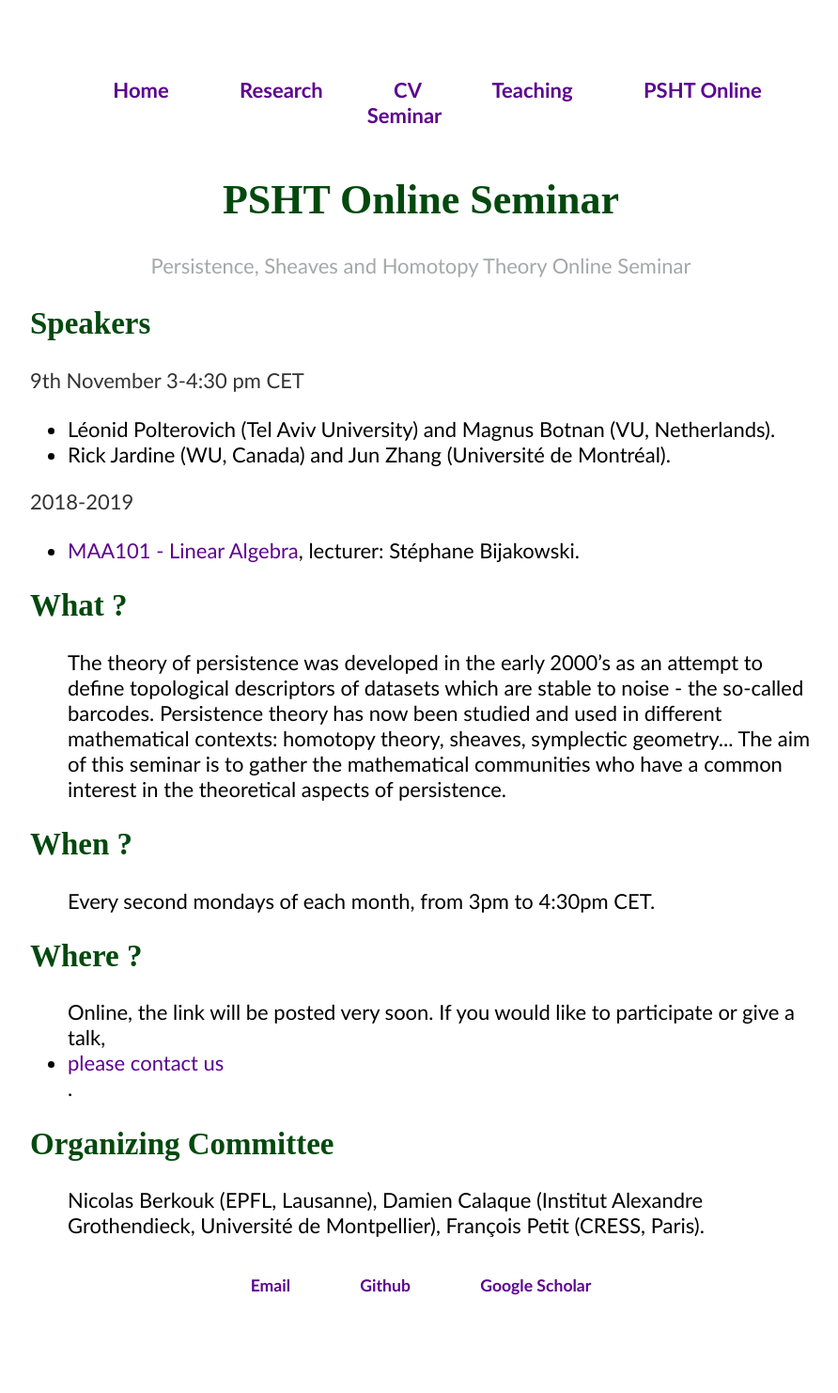
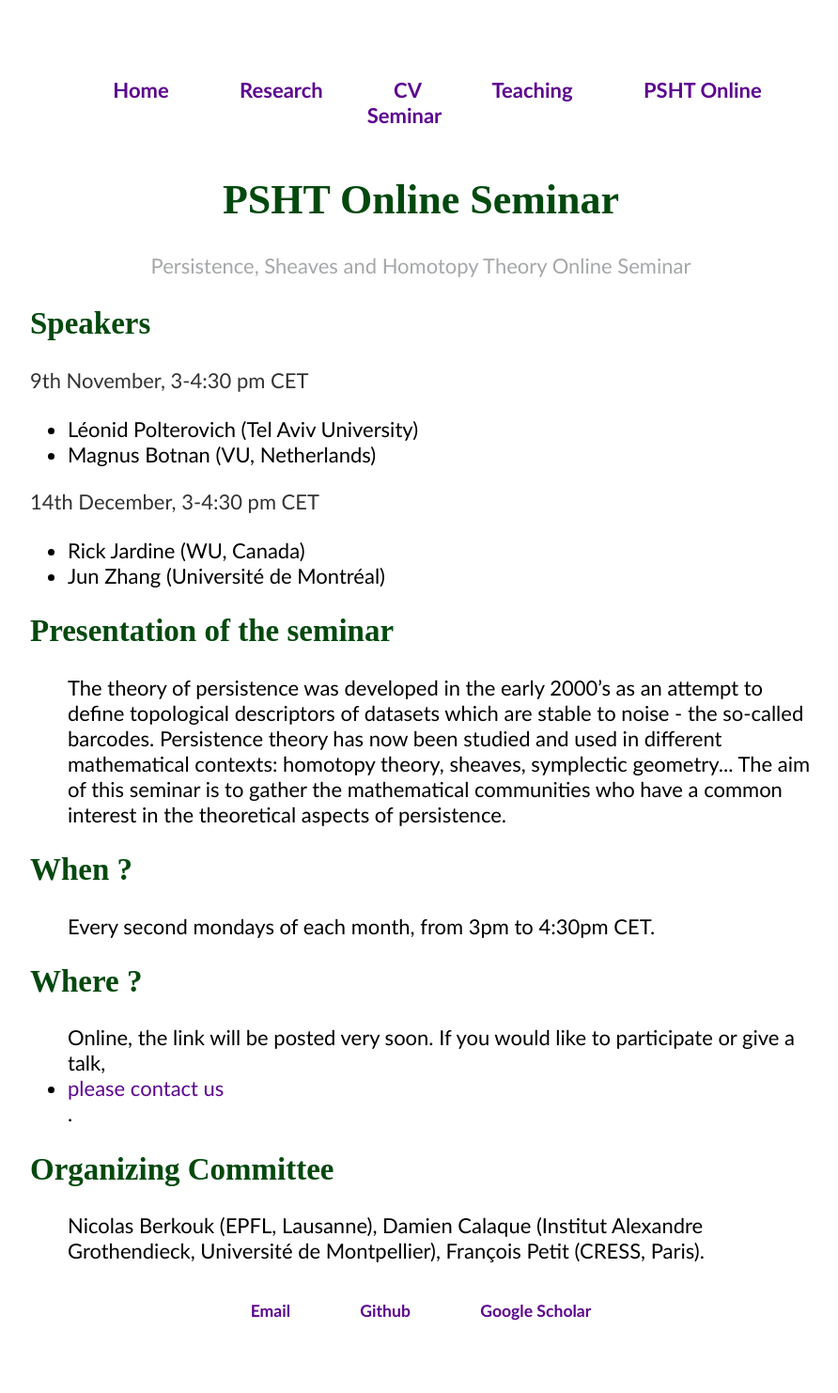
Before and after one commit to nberkouk/nberkouk.github.io, a Jekyll site: the page built from psht.html, in a window 1280 px wide. Shown: the whole page at 94% size, without its empty margins (192-1084 px from the left). Built offline with Jekyll 4.4.1, drawn with Linux system fonts in a browser that asks for light colours; before the commit the page ends 1455 px from its top, so only the background shows below that.

Commit message:
update infos

```diff
--- a/psht.html
+++ b/psht.html
@@ -19,23 +19,26 @@ title: Nicolas Berkouk
       <h2>Speakers</h2>
 
 
-  <p>9th November 3-4:30 pm CET</p>
+  <p>9th November, 3-4:30 pm CET</p>
   <ul style="font-family:'Optima';">
-      <li>Léonid Polterovich (Tel Aviv University) and Magnus Botnan (VU, Netherlands).</li>
+      <li> Léonid Polterovich (Tel Aviv University) </li>
+      <li> Magnus Botnan (VU, Netherlands)</li>
 
-      <li>Rick Jardine (WU, Canada) and Jun Zhang (Université de Montréal).</li>
+
 
   </ul>
 
-  <p>2018-2019</p>
+  <p>14th December, 3-4:30 pm CET</p>
   <ul style="font-family:'Optima';">
-  <li><a href="https://moodle.polytechnique.fr/course/search.php?search=MAA101"> MAA101 - Linear Algebra</a>, lecturer: Stéphane Bijakowski.</li>
+
+  <li>Rick Jardine (WU, Canada) </li>
+  <li>Jun Zhang (Université de Montréal)</li>
 
   </ul>
 
 
 
-	<h2>What ? </h2>
+	<h2>Presentation of the seminar</h2>
 
 <ul style="font-family:'Optima';">
 
```
